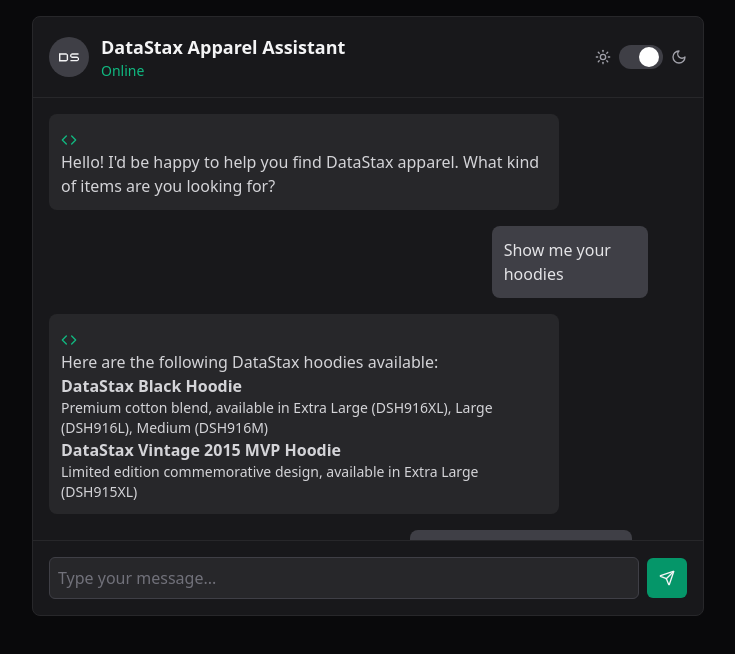
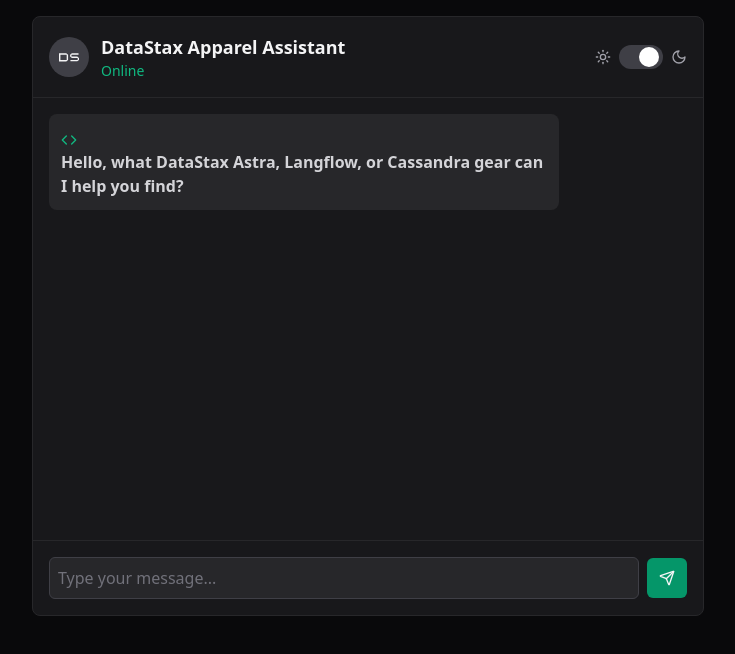
Before and after one commit to aar0np/shoppingassistant-react, a React (Create React App) app: page / in a window 1280 px wide. Shown: the top 654 px of the page, without its empty margins (272-1007 px from the left). Built offline with nearby package versions, Linux system fonts and the light colour scheme.

Commit message:
reverting to a previous version of App.js file to fix button submit issue

```diff
--- a/src/App.js
+++ b/src/App.js
@@ -1,18 +1,38 @@
-import React, { useState } from 'react';
-import { Code, Moon, Sun, Send } from 'lucide-react';
+import React, { useState, useEffect, useRef } from 'react';
+import { Send, Moon, Sun, Code } from 'lucide-react';
 
-const Message = ({ message, isDarkMode }) => {
-  const isAssistant = message.sender === 'assistant';
+const DataStaxLogo = ({ isDarkMode }) => {
+  return (
+    <div className={`w-10 h-10 rounded-full flex items-center justify-center ${
+      isDarkMode ? 'bg-zinc-700' : 'bg-zinc-200'
+    }`}>
+      <svg
+        viewBox="0 0 30 13"
+        className={`w-5 h-5 ${isDarkMode ? 'text-zinc-100' : 'text-zinc-900'}`}
+      >
+        <path
+          fill="currentColor"
+          d="M10.886.864H0v12.272h10.886l2.734-2.122V2.986L10.886.864ZM2.11 2.986h9.4v8.03h-9.4v-8.03ZM29.284 3.075V1h-9.953l-2.703 2.075v2.85L19.331 8h8.674v2.924H17.167V13h10.22l2.703-2.076V8l-2.702-2.075h-8.675v-2.85h10.571Z"
+        />
+      </svg>
+    </div>
+  );
+};
+
+const Message = ({
+  message = {
+    sender: 'assistant',
+    content: ''
+  },
+  isDarkMode = true
+}) => {
+  const isAssistant = message?.sender === 'assistant';
 
   const baseStyles = `
-    rounded-lg p-3 max-w-[80%] ${
-      isAssistant
-        ? isDarkMode
-          ? 'bg-zinc-800 text-zinc-300'
-          : 'bg-white text-zinc-800 border border-zinc-200'
-        : isDarkMode
-          ? 'bg-zinc-700 text-zinc-200'
-          : 'bg-zinc-200 text-zinc-800'
+    rounded-lg p-3 max-w-[80%]
+    ${isDarkMode
+      ? isAssistant ? 'bg-zinc-800 text-zinc-300' : 'bg-zinc-700 text-zinc-200'
+      : isAssistant ? 'bg-white text-zinc-800 border border-zinc-200' : 'bg-zinc-200 text-zinc-800'
     }
   `;
 
@@ -20,18 +40,26 @@
     prose ${isDarkMode ? 'prose-invert' : ''}
     prose-zinc
     max-w-none
+    prose-headings:mb-2 prose-headings:mt-4
     prose-p:my-2
-    prose-p:font-normal
+    prose-pre:bg-zinc-900 prose-pre:text-zinc-100
+    prose-code:text-emerald-500
+    prose-strong:text-emerald-500
+    prose-ul:my-2 prose-ul:list-disc prose-ul:pl-4
+    prose-li:my-0
   `;
 
+  const content = message?.content || '';
+
+  // Format paragraphs with item names in semi-bold
   const formatParagraph = (text) => {
-    if (text.includes('DataStax') && !text.includes('following') && !text.includes('Hello')) {
+    if (text.includes('DataStax') && !text.includes('following')) {
       const [itemName, ...rest] = text.split('\n');
       return (
         <>
           <p className="font-semibold">{itemName}</p>
           {rest.map((line, i) => (
-            <p key={i} className="text-sm">{line}</p>
+            <p key={i}>{line}</p>
           ))}
         </>
       );
@@ -41,13 +69,12 @@
 
   return (
     <div className={`flex ${isAssistant ? 'justify-start' : 'justify-end'}`}>
-      <div>
       <div className={baseStyles}>
         {isAssistant && (
           <Code className="inline-block mr-2 h-4 w-4 text-emerald-500" />
         )}
         <div className={isAssistant ? proseStyles : ''}>
-            {message.content.split('\n\n').map((paragraph, index) => (
+          {content.split('\n\n').map((paragraph, index) => (
             <React.Fragment key={index}>
               {paragraph.trim() && formatParagraph(paragraph)}
               {!paragraph.trim() && <br />}
@@ -56,47 +83,87 @@
         </div>
       </div>
     </div>
-    </div>
   );
 };
 
-const Preview = () => {
-  const [isDarkMode, setIsDarkMode] = useState(true);
-
-  const sampleMessages = [
+const App = () => {
+  const [messages, setMessages] = useState([
     {
       id: 1,
-      sender: 'assistant',
-      content: "Hello! I'd be happy to help you find DataStax apparel. What kind of items are you looking for?"
+      content: "Hello, what DataStax Astra, Langflow, or Cassandra gear can I help you find?",
+      sender: 'assistant'
+    }
+  ]);
+  const [input, setInput] = useState('');
+  const [isDarkMode, setIsDarkMode] = useState(true);
+  const [isTyping, setIsTyping] = useState(false);
+  const scrollAreaRef = useRef(null);
+
+  useEffect(() => {
+    if (scrollAreaRef.current) {
+      scrollAreaRef.current.scrollTop = scrollAreaRef.current.scrollHeight;
+    }
+  }, [messages]);
+
+  const handleSend = async (e) => {
+    e.preventDefault();
+    if (input.trim()) {
+      const newMessage = {
+        id: messages.length + 1,
+        content: input.trim(),
+        sender: 'user'
+      };
+      setMessages([...messages, newMessage]);
+      setInput('');
+
+      // Process message to Langflow
+      setIsTyping(true);
+      await processMessageToLangflow([...messages, newMessage], input.trim());
+    }
+  };
+
+  async function processMessageToLangflow(chatMessages, chatMessage) {
+    let langflowMessage = {
+      input_value: chatMessage,
+      output_type: "chat",
+      input_type: "chat"
+    };
+
+    try {
+      const response = await fetch(process.env.REACT_APP_LANGFLOW_URL, {
+        method: "POST",
+        headers: {
+          "Content-Type": "application/json"
         },
+        body: JSON.stringify(langflowMessage)
+      });
+
+      const data = await response.json();
+      setMessages([
+        ...chatMessages,
         {
-      id: 2,
-      sender: 'user',
-      content: "Show me your hoodies"
-    },
-    {
-      id: 3,
-      sender: 'assistant',
-      content: "Here are the following DataStax hoodies available:\n\nDataStax Black Hoodie\nPremium cotton blend, available in Extra Large (DSH916XL), Large (DSH916L), Medium (DSH916M)\n\nDataStax Vintage 2015 MVP Hoodie\nLimited edition commemorative design, available in Extra Large (DSH915XL)"
-    },
-    {
-      id: 4,
-      sender: 'user',
-      content: "What other clothing do you have?"
-    },
-    {
-      id: 5,
-      sender: 'assistant',
-      content: "We have several other items available:\n\nDataStax Developer Day T-Shirt\nComfortable 100% cotton with the DataStax logo on front and Developer Day design on back. Available in S, M, L, XL\n\nDataStax Apache Cassandra Polo\nPremium breathable fabric with embroidered logo. Available in Black (DSP101) and Navy (DSP102)\n\nDataStax Conference Jacket\nLightweight water-resistant shell with logo patch. Available in unisex sizes S-XXL"
+          id: chatMessages.length + 1,
+          content: data.outputs[0].outputs[0].results.message.data.text,
+          sender: 'assistant'
         }
-  ];
+      ]);
+    } catch (error) {
+      console.error('Error:', error);
+    } finally {
+      setIsTyping(false);
+    }
+  }
 
   return (
     <div className={`min-h-screen w-full flex flex-col items-center p-4 ${
-      isDarkMode ? 'bg-zinc-950 text-zinc-100' : 'bg-zinc-100 text-zinc-900'
+      isDarkMode
+        ? 'bg-zinc-950 text-zinc-100'
+        : 'bg-zinc-100 text-zinc-900'
     }`}>
       <div className={`w-full max-w-2xl h-[600px] flex flex-col rounded-lg overflow-hidden ${
-        isDarkMode ? 'bg-zinc-900 border-zinc-800' : 'bg-white border-zinc-200'
+        isDarkMode
+          ? 'bg-zinc-900 border-zinc-800'
+          : 'bg-white border-zinc-200'
       } border`}>
 
         {/* Header */}
@@ -104,16 +171,7 @@
           isDarkMode ? 'border-zinc-800' : 'border-zinc-200'
         }`}>
           <div className="flex items-center gap-3">
-            <div className={`w-10 h-10 rounded-full flex items-center justify-center ${
-              isDarkMode ? 'bg-zinc-700' : 'bg-zinc-200'
-            }`}>
-              <svg viewBox="0 0 30 13" className={`w-5 h-5 ${isDarkMode ? 'text-zinc-100' : 'text-zinc-900'}`}>
-                <path
-                  fill="currentColor"
-                  d="M10.886.864H0v12.272h10.886l2.734-2.122V2.986L10.886.864ZM2.11 2.986h9.4v8.03h-9.4v-8.03ZM29.284 3.075V1h-9.953l-2.703 2.075v2.85L19.331 8h8.674v2.924H17.167V13h10.22l2.703-2.076V8l-2.702-2.075h-8.675v-2.85h10.571Z"
-                />
-              </svg>
-            </div>
+            <DataStaxLogo isDarkMode={isDarkMode} />
             <div>
               <h2 className={`text-lg font-semibold ${
                 isDarkMode ? 'text-zinc-100' : 'text-zinc-900'
@@ -146,15 +204,27 @@
         {/* Messages Area */}
         <div className={`flex-grow overflow-auto p-4 ${
           isDarkMode ? 'bg-zinc-900' : 'bg-zinc-50'
-        }`}>
+        }`} ref={scrollAreaRef}>
           <div className="space-y-4">
-            {sampleMessages.map((message) => (
+            {messages.map((message) => (
               <Message
                 key={message.id}
                 message={message}
                 isDarkMode={isDarkMode}
               />
             ))}
+            {isTyping && (
+              <div className="flex justify-start">
+                <div className={`rounded-lg p-3 max-w-[80%] ${
+                  isDarkMode
+                    ? 'bg-zinc-800 text-zinc-300'
+                    : 'bg-white text-zinc-800 border border-zinc-200'
+                }`}>
+                  <Code className="inline-block mr-2 h-4 w-4 text-emerald-500" />
+                  Checking stock availability...
+                </div>
+              </div>
+            )}
           </div>
         </div>
 
@@ -162,9 +232,11 @@
         <div className={`p-4 border-t ${
           isDarkMode ? 'border-zinc-800' : 'border-zinc-200'
         }`}>
-          <div className="flex items-center gap-2">
+          <form onSubmit={handleSend} className="flex items-center gap-2">
             <input
               type="text"
+              value={input}
+              onChange={(e) => setInput(e.target.value)}
               placeholder="Type your message..."
               className={`flex-grow p-2 rounded-md focus:outline-none focus:ring-2 focus:ring-emerald-500 ${
                 isDarkMode
@@ -173,16 +245,17 @@
               } border`}
             />
             <button
+              type="submit"
               className="p-3 rounded-md bg-emerald-600 hover:bg-emerald-700 text-zinc-100"
             >
               <Send className="h-4 w-4" />
               <span className="sr-only">Send</span>
             </button>
-          </div>
+          </form>
         </div>
       </div>
     </div>
   );
 };
 
-export default Preview;
+export default App;
```
Lines whose indentation alone changed are shown as unchanged.
